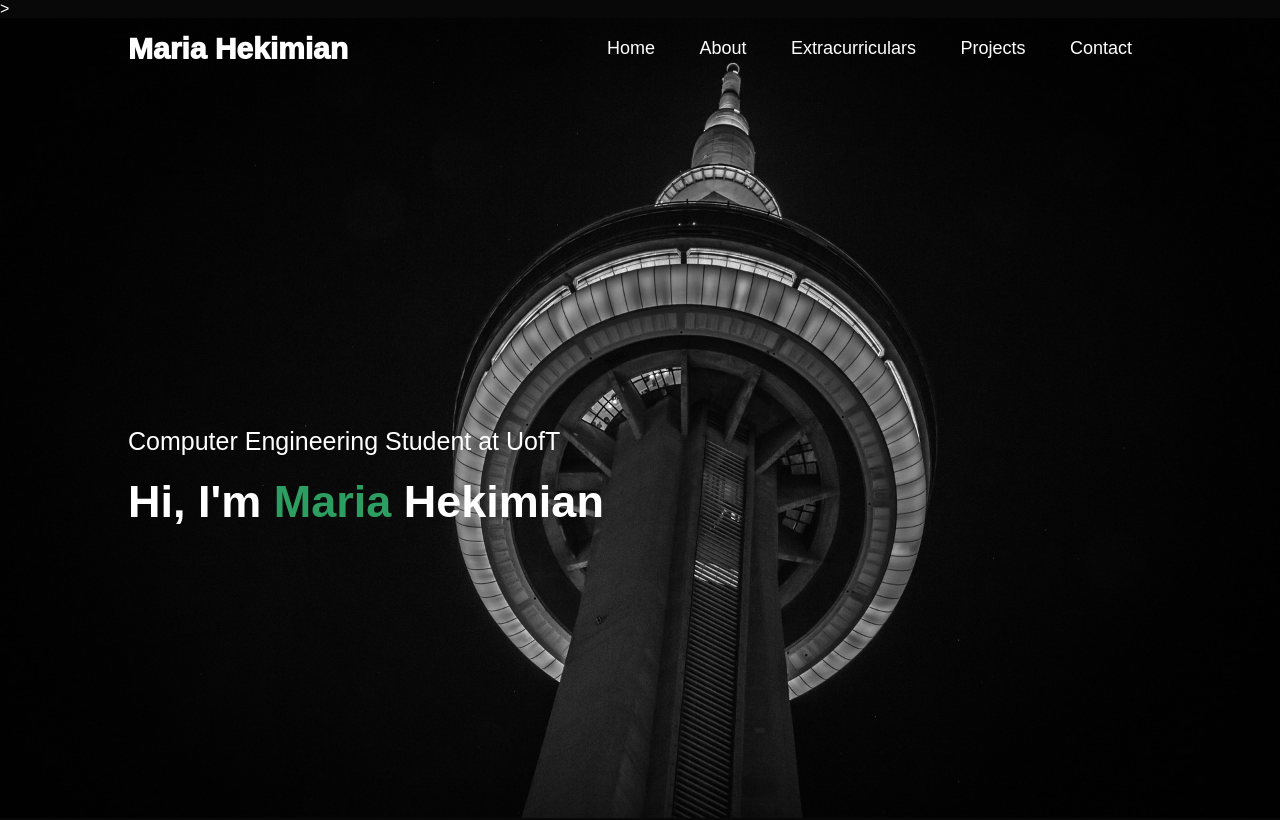
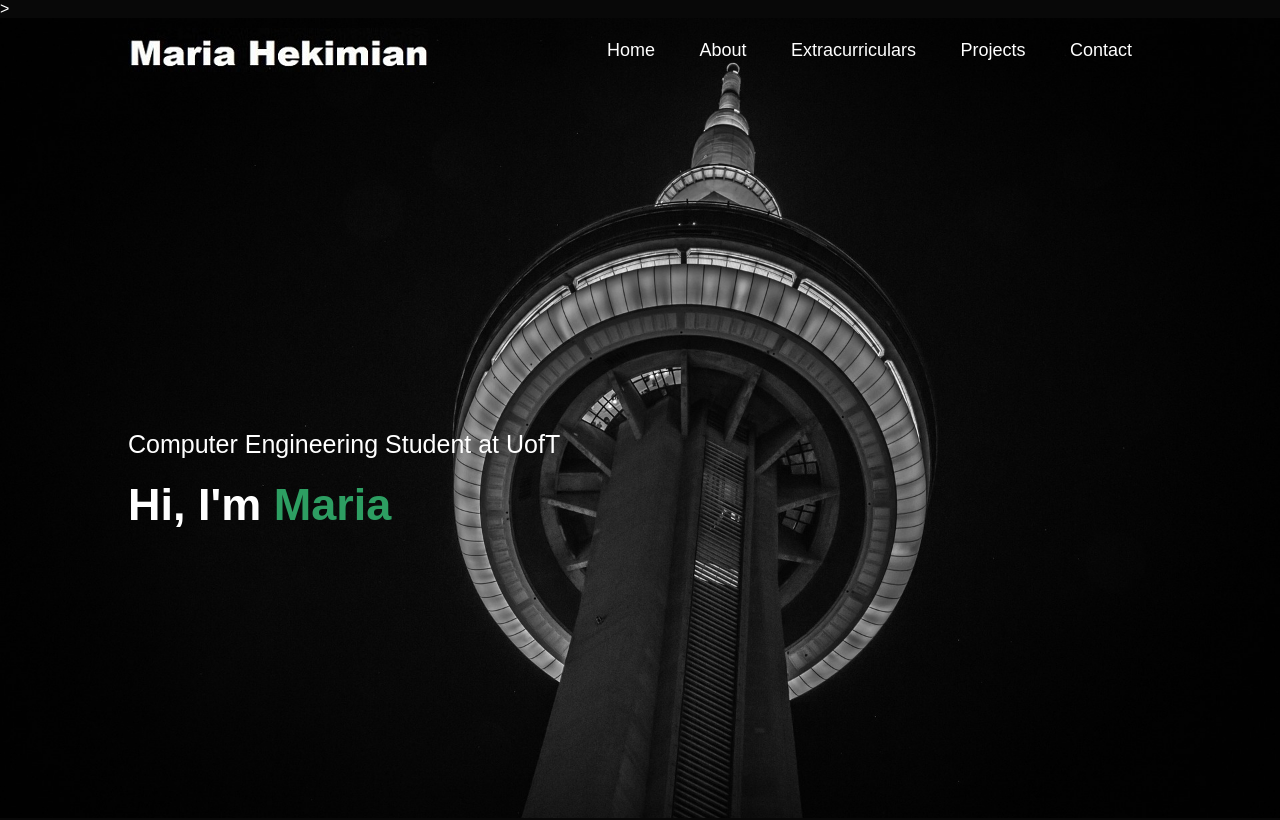
Before and after one commit to maria-h-03/maria-h-03.github.io, a plain HTML site: page index.html in a window 1280 px wide. Shown: the top 820 px of the page. Drawn offline with Linux system fonts and the light colour scheme.

Commit message:
Fixed the top logo

```diff
--- a/index.html
+++ b/index.html
@@ -13,9 +13,7 @@
 <div id="header">
     <div class ="container">
         <nav>
-            <div class="header-icon">
-                <p>Maria Hekimian</p>
-             </div>
+             <img src="images/logo.jpg" class="logo">
             <ul id="sidemenu">
                 <li><a href="#header">Home</a></li>
                 <li><a href="#about">About</a></li>
@@ -29,7 +27,7 @@
 
          <div class = "header-text">
             <p>Computer Engineering Student at UofT</p>
-            <h1>Hi, I'm <span>Maria</span> Hekimian</h1>
+            <h1>Hi, I'm <span>Maria</span> </h1>
          </div>
     </div>
 </div>
```
Also changed, not shown: images/logo.jpg (added).
